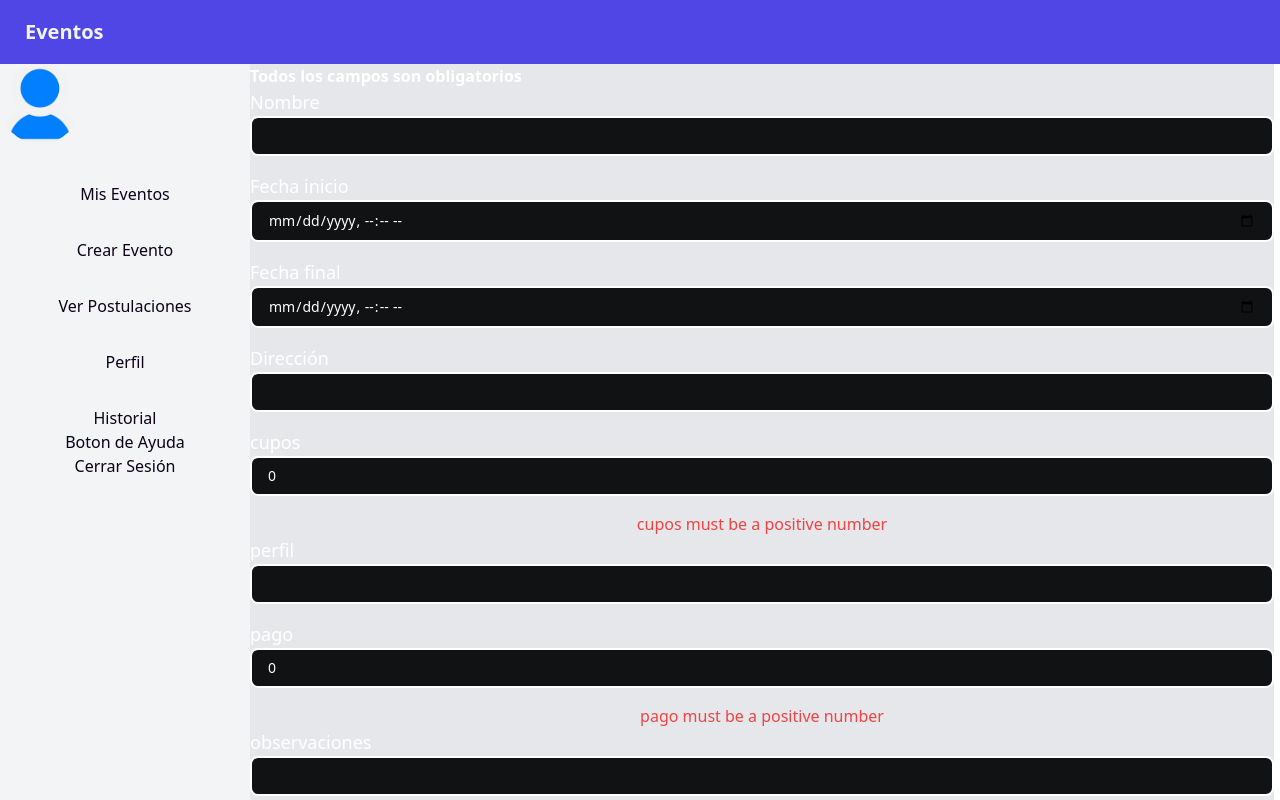
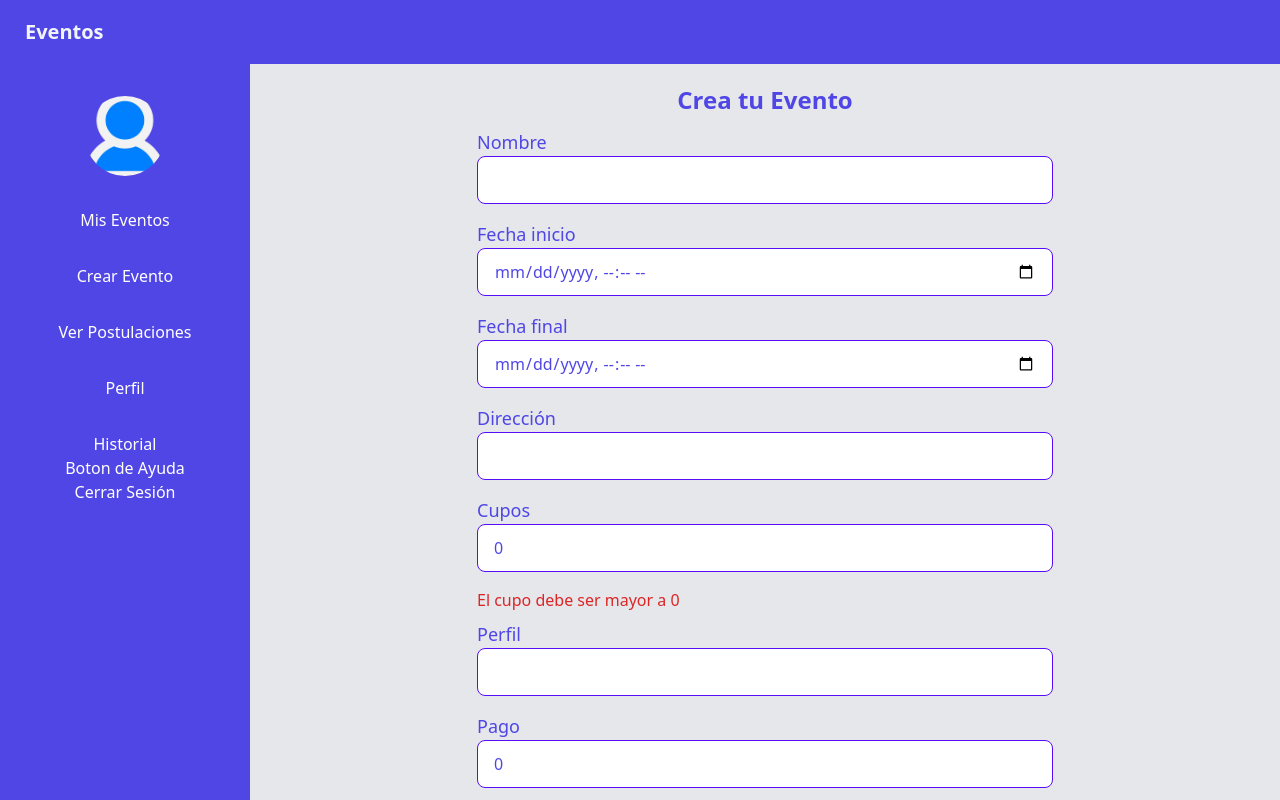
Before and after one commit to mcsmsxfm56/fleexw, a Next.js app in the folder flipper/: page /home in a window 1280 px wide. Both pictures are taken after a click on the button "Crear Evento". Shown: the top 800 px of the page. Built offline with nearby package versions, Linux system fonts and the light colour scheme; no server answers.

Commit message:
responsive crear evento

```diff
--- a/flipper/src/components/CrearEvento/CreateEventForm.tsx
+++ b/flipper/src/components/CrearEvento/CreateEventForm.tsx
@@ -27,9 +27,17 @@ const validationSchema = yup.object({
   fecha_inicio: yup.string().required(""),
   fecha_final: yup.string().required(""),
   lugar: yup.string().required(""),
-  cupos: yup.number().required().positive().integer(),
+  cupos: yup
+    .number()
+    .required("El cupo debe ser mayor a 0")
+    .positive("El cupo debe ser mayor a 0")
+    .integer(),
   perfil: yup.string().required(""),
-  pago: yup.number().required().positive().integer(),
+  pago: yup
+    .number()
+    .required("El Pago debe ser mayor a 0")
+    .positive("El Pago debe ser mayor a 0")
+    .integer(),
   observaciones: yup.string().required(""),
 });
 
@@ -79,15 +87,16 @@ const CreateEventForm = () => {
   /* console.log(formik.values);
   console.log(id); */
   return (
-    <>
-      <h3 className="text-white font-bold">
-        Todos los campos son obligatorios
+    <div className="w-full h-screen max-sm:h-full md:ml-6 lg:ml-0 flex flex-col lg:h-full items-center">
+      <div className="xl:-mr-[250px]">
+        <h3 className="text-indigo-600 font-bold text-center p-3 mt-2 text-2xl">
+          Crea tu Evento
         </h3>
 
         <form
           onSubmit={formik.handleSubmit}
-        className="w-full flex flex-col items-center"
-      >
+          className="w-full flex flex-col items-start">
+          <div className="w-full">
             <InputField
               name="nombre"
               text="Nombre"
@@ -95,10 +104,11 @@ const CreateEventForm = () => {
               value={formik.values.nombre}
               changeFunc={formik.handleChange}
             />
+          </div>
           {formik.errors.nombre ? (
-          <div className="text-red-500">{formik.errors.nombre}</div>
+            <div className="text-red-600">{formik.errors.nombre}</div>
           ) : null}
-
+          <div className="w-full">
             <InputField
               name="fecha_inicio"
               text="Fecha inicio"
@@ -106,10 +116,11 @@ const CreateEventForm = () => {
               value={formik.values.fecha_inicio}
               changeFunc={formik.handleChange}
             />
+          </div>
           {formik.errors.fecha_inicio ? (
-          <div className="text-red-500">{formik.errors.fecha_inicio}</div>
+            <div className="text-red-600">{formik.errors.fecha_inicio}</div>
           ) : null}
-
+          <div className="w-full">
             <InputField
               name="fecha_final"
               text="Fecha final"
@@ -117,10 +128,11 @@ const CreateEventForm = () => {
               value={formik.values.fecha_final}
               changeFunc={formik.handleChange}
             />
+          </div>
           {formik.errors.fecha_final ? (
-          <div className="text-red-500">{formik.errors.fecha_final}</div>
+            <div className="text-red-600">{formik.errors.fecha_final}</div>
           ) : null}
-
+          <div className="w-full">
             <InputField
               name="lugar"
               text="Dirección"
@@ -128,54 +140,57 @@ const CreateEventForm = () => {
               value={formik.values.lugar}
               changeFunc={formik.handleChange}
             />
+          </div>
           {formik.errors.lugar ? (
-          <div className="text-red-500">{formik.errors.lugar}</div>
+            <div className="text-red-600">{formik.errors.lugar}</div>
           ) : null}
-
+          <div className="w-full">
             <InputField
               name="cupos"
-          text="cupos"
+              text="Cupos"
               type="number"
               value={formik.values.cupos}
               changeFunc={formik.handleChange}
             />
+          </div>
           {formik.errors.cupos ? (
-          <div className="text-red-500">{formik.errors.cupos}</div>
+            <div className="text-red-600 mb-2">{formik.errors.cupos}</div>
           ) : null}
-
+          <div className="w-full">
             <InputField
               name="perfil"
-          text="perfil"
+              text="Perfil"
               type="text"
               value={formik.values.perfil}
               changeFunc={formik.handleChange}
             />
+          </div>
           {formik.errors.perfil ? (
-          <div className="text-red-500">{formik.errors.perfil}</div>
+            <div className="text-red-600">{formik.errors.perfil}</div>
           ) : null}
-
+          <div className="w-full">
             <InputField
               name="pago"
-          text="pago"
+              text="Pago"
               type="number"
               value={formik.values.pago}
               changeFunc={formik.handleChange}
             />
-
+          </div>
           {formik.errors.pago ? (
-          <div className="text-red-500">{formik.errors.pago}</div>
+            <div className="text-red-600 mb-2">{formik.errors.pago}</div>
           ) : null}
-
+          <div className="w-full">
             <InputField
               name="observaciones"
-          text="observaciones"
+              text="Observaciones"
               type="text"
               value={formik.values.observaciones}
               changeFunc={formik.handleChange}
             />
-
+          </div>
           {formik.errors.observaciones ? (
-          <div className="text-red-500">{formik.errors.observaciones}</div>
+            <div className="text-red-600">{formik.errors.observaciones}</div>
           ) : null}
 
           {submitError && (
@@ -183,27 +198,30 @@ const CreateEventForm = () => {
               {submitError}
             </span>
           )}
+          <div className="w-full text-center">
             {isLoading ? (
               <LoadingSubmitForm />
             ) : (
               <>
                 {!formik.isValid && (
-              <p className="text-white mt-4">Debe rellenar todos los campos</p>
+                  <p className="text-red-600">Debe rellenar todos los campos</p>
                 )}
                 <button
                   type="submit"
-              className={`${formik.touched && formik.isValid
+                  className={`${
+                    formik.touched && formik.isValid
                       ? "bg-[#4B39EF] hover:bg-[#6050f3] cursor-pointer"
                       : "bg-slate-400"
-                } rounded-lg px-16 py-2 my-4 text-lg text-white font-bold transition duration-300`}
-              disabled={!formik.isValid}
-            >
+                  } rounded-lg px-16 py-2 mb-6 mt-2 text-lg text-white font-bold transition duration-300`}
+                  disabled={!formik.isValid}>
                   Crear Evento
                 </button>
               </>
             )}
+          </div>
         </form>
-    </>
+      </div>
+    </div>
   );
 };
 
--- a/flipper/src/components/InputField.tsx
+++ b/flipper/src/components/InputField.tsx
@@ -17,14 +17,14 @@ const InputField = ({
 }: InputFieldData) => {
   return (
     <div className="w-full mb-4">
-      <label className="relative text-white text-lg">
+      <label className="relative text-indigo-600 text-lg">
         {text}
         <input
           type={type}
           name={name}
           value={value}
           onChange={changeFunc}
-          className="w-full px-4 py-2 bg-[#101213] text-sm rounded-lg border-2 border-white text-white  transition duration-300"
+          className="w-full input input-bordered input-primary max-w-xs md:w-screen md:flex md:flex-col md:justify-center md:max-w-lg lg:w-screen lg:max-w-xl lg:flex lg:flex-col lg:justify-center"
           placeholder=" "
         />
         {/* <span className="text-2xl text-white text-opacity-80 absolute left-0 mt-2 mx-4 transition duration-300 input-text">
--- a/flipper/src/components/Menu/ListaDePestañasDelMenu.tsx
+++ b/flipper/src/components/Menu/ListaDePestañasDelMenu.tsx
@@ -1,37 +1,45 @@
-import React from 'react'
-import { ShowElements } from '@/types/Types'
-import { BotonesDePestañasDelMenu } from '@/utils/BotonesDePestañasDelMenu'
+import React from "react";
+import { ShowElements } from "@/types/Types";
+import { BotonesDePestañasDelMenu } from "@/utils/BotonesDePestañasDelMenu";
 
 interface Props {
-    setShowElements: React.Dispatch<React.SetStateAction<ShowElements>>
+  setShowElements: React.Dispatch<React.SetStateAction<ShowElements>>;
+  setIsExpanded: React.Dispatch<React.SetStateAction<Boolean>>;
 }
 
-const ListaDePestañasDelMenu = ({ setShowElements }: Props) => {
-
-    const handleShowElements = (ev: React.MouseEvent<HTMLButtonElement, MouseEvent>) => {
-        const idButton = (ev.target as HTMLButtonElement).id
+const ListaDePestañasDelMenu = ({ setShowElements, setIsExpanded }: Props) => {
+  const handleShowElements = (
+    ev: React.MouseEvent<HTMLButtonElement, MouseEvent>
+  ) => {
+    const idButton = (ev.target as HTMLButtonElement).id;
     setShowElements({
       showEventos: idButton === "Mis Eventos" ? true : false,
       showHistorial: idButton === "Historial" ? true : false,
       showCrear: idButton === "Crear Evento" ? true : false,
       showPostulaciones: idButton === "Ver Postulaciones" ? true : false,
       showPerfil: idButton === "Perfil" ? true : false,
-        })
-    }
+    });
+    setIsExpanded(false);
+  };
   return (
-        <ul className={"px-4 md:mt-8 flex flex-col gap-8 items-start border-black rounded transition-all"}>
-            {
-                BotonesDePestañasDelMenu.map(pestaña => {
+    <ul
+      className={
+        "px-4 md:mt-8 flex flex-col gap-8 items-start border-black rounded transition-all"
+      }>
+      {BotonesDePestañasDelMenu.map((pestaña) => {
         return (
-                        <li className='w-full' key={pestaña}>
-                            <button id={pestaña} className={"w-full block text-[#0c0019]"}
-                                onClick={handleShowElements}>{pestaña}</button>
+          <li className="w-full" key={pestaña}>
+            <button
+              id={pestaña}
+              className={"w-full block text-white"}
+              onClick={handleShowElements}>
+              {pestaña}
+            </button>
           </li>
-                    )
-                })
-            }
+        );
+      })}
     </ul>
-    )
-}
+  );
+};
 
-export default ListaDePestañasDelMenu
+export default ListaDePestañasDelMenu;
--- a/flipper/src/components/Menu/Menu.tsx
+++ b/flipper/src/components/Menu/Menu.tsx
@@ -1,64 +1,68 @@
-import React, { Dispatch, SetStateAction, useContext, useRef } from 'react'
-import Link from 'next/link'
-import Image from 'next/image'
-import { IconContext } from 'react-icons'
-import { FaArrowLeft } from 'react-icons/fa'
-import { MenuContext } from '@/context/MenuContext'
-import { useSesionUsuarioContext } from '@/hooks/useSesionUsuarioContext'
-import ListaDePestañasDelMenu from './ListaDePestañasDelMenu'
-import perfilProvisorio from "../../assets/images/imagenPerfilProvisoria.png"
-import { ShowElements } from '@/types/Types'
+import React, { Dispatch, SetStateAction, useContext, useRef } from "react";
+import Link from "next/link";
+import Image from "next/image";
+import { IconContext } from "react-icons";
+import { FaArrowLeft } from "react-icons/fa";
+import { MenuContext } from "@/context/MenuContext";
+import { useSesionUsuarioContext } from "@/hooks/useSesionUsuarioContext";
+import ListaDePestañasDelMenu from "./ListaDePestañasDelMenu";
+import perfilProvisorio from "../../assets/images/imagenPerfilProvisoria.png";
+import { ShowElements } from "@/types/Types";
 
 interface Props {
-  isExpanded: boolean,
-  setIsExpanded: React.Dispatch<React.SetStateAction<boolean>>
+  isExpanded: boolean;
+  setIsExpanded: React.Dispatch<React.SetStateAction<boolean>>;
 }
 
-
 const Menu = ({ isExpanded, setIsExpanded }: Props) => {
-  const { logout, nombre } = useSesionUsuarioContext()
-  const { setShowElements } = useContext(MenuContext)
-
+  const { logout, nombre } = useSesionUsuarioContext();
+  const { setShowElements } = useContext(MenuContext);
 
   return (
     <div
       className={
         !isExpanded
-          ? "h-screen md:w-1/5 lg:w-[250px] absolute md:block top-0 md:top-[64px] -left-36 md:left-0 bottom-0 bg-gray-100 flex flex-col justify-center gap-8 transition-[left] md:transition-none duration-500 ease-out"
-          : "h-screen absolute bg-gray-100 top-0 md:top-[64px] left-0 flex flex-col justify-center gap-8 transition-[left] md:transition-none duration-500 ease-out"
-      }
-    >
+          ? "h-screen md:w-1/4 lg:w-[250px] xl:h-[121vh] 2xl:h-screen absolute md:block top-0 md:top-[64px] -left-40 md:left-0 bottom-0 bg-indigo-600 flex flex-col justify-center gap-8 transition-[left] md:transition-none duration-500 ease-out z-40"
+          : "h-screen bg-indigo-600 top-0 md:top-[64px] left-0 flex flex-col justify-center gap-8 transition-[left] md:transition-none duration-500 ease-out z-40 fixed"
+      }>
       <IconContext.Provider
         value={{
-          color: "#3F3F3F",
+          color: "white",
           size: "1.5em",
           className: "global-class-name",
-        }}
-      >
+        }}>
         <button
           className="mt-5 mb-8 md:hidden"
-          onClick={() => setIsExpanded(!isExpanded)}
-        >
+          onClick={() => setIsExpanded(!isExpanded)}>
           <FaArrowLeft />
         </button>
       </IconContext.Provider>
 
-      <div className="avatar">
-        <div className="w-20 rounded-full">
+      <div className="avatar flex justify-center mt-8">
+        <div className="w-20 rounded-full ">
           <Image src={perfilProvisorio} alt="Picture of the author" />
         </div>
       </div>
-      <p className={"w-full block text-[#0c0019]"}>{nombre}</p>
+      <p className={"w-full block text-white text-center -mt-8 md:mt-0"}>
+        {nombre}
+      </p>
 
-      <ListaDePestañasDelMenu setShowElements={setShowElements} />
+      <ListaDePestañasDelMenu
+        setShowElements={setShowElements}
+        setIsExpanded={() => setIsExpanded(false)}
+      />
 
-      <Link href="" className={"w-full block text-[#0c0019] text-center"}>Boton de Ayuda</Link>
-      <button className={"w-full block text-[#0c0019]"} onClick={() => logout()}>Cerrar Sesión</button>
+      <Link href="" className={"w-full block text-white text-center"}>
+        Boton de Ayuda
+      </Link>
+      <button className={"w-full block text-white"} onClick={() => logout()}>
+        Cerrar Sesión
+      </button>
     </div>
-  )
-}
+  );
+};
 
-export default Menu
+export default Menu;
 
 //MENU OLD
 /*
--- a/flipper/src/components/NavBar.tsx
+++ b/flipper/src/components/NavBar.tsx
@@ -1,31 +1,36 @@
-import React, { useState } from 'react'
-import Menu from './Menu/Menu';
-import { useSesionUsuarioContext } from '@/hooks/useSesionUsuarioContext';
-import { ShowElements } from '@/types/Types';
-
+import React, { useState } from "react";
+import Menu from "./Menu/Menu";
+import { useSesionUsuarioContext } from "@/hooks/useSesionUsuarioContext";
+import { ShowElements } from "@/types/Types";
 
 const NavBar = () => {
-
   const [isExpanded, setIsExpanded] = useState(false);
 
   return (
-        <nav className="navbar relative bg-indigo-600">
+    <nav className="navbar relative bg-indigo-600 w-full h-full">
       <div className="flex-none">
-                <button className="btn btn-square btn-sm btn-ghost md:hidden" onClick={() => setIsExpanded(!isExpanded)}>
-                    <svg xmlns="http://www.w3.org/2000/svg" fill="none" viewBox="0 0 24 24" className="inline-block w-7 h-7 stroke-current">
-                        <path strokeLinecap="round" strokeLinejoin="round" strokeWidth="2" d="M4 6h16M4 12h16M4 18h16"></path>
+        <button
+          className="btn btn-square btn-sm btn-ghost md:hidden"
+          onClick={() => setIsExpanded(!isExpanded)}>
+          <svg
+            xmlns="http://www.w3.org/2000/svg"
+            fill="none"
+            viewBox="0 0 24 24"
+            className="inline-block w-7 h-7 stroke-current">
+            <path
+              strokeLinecap="round"
+              strokeLinejoin="round"
+              strokeWidth="2"
+              d="M4 6h16M4 12h16M4 18h16"></path>
           </svg>
         </button>
       </div>
       <div className="flex-1">
         <a className="btn btn-ghost normal-case text-xl">Eventos</a>
       </div>
-            <Menu
-                isExpanded={isExpanded}
-                setIsExpanded={setIsExpanded}
-            />
+      <Menu isExpanded={isExpanded} setIsExpanded={setIsExpanded} />
     </nav>
-    )
-}
+  );
+};
 
-export default NavBar
+export default NavBar;
--- a/flipper/src/pages/home/index.tsx
+++ b/flipper/src/pages/home/index.tsx
@@ -10,7 +10,6 @@ import CreateEventForm from "@/components/CrearEvento/CreateEventForm";
 import { MenuContext } from "@/context/MenuContext";
 import { useSesionUsuarioContext } from "@/hooks/useSesionUsuarioContext";
 
-
 const hardcoded = {
   nombreEvento: "Nombre evento2",
   fechaEvento: "24 de abril 13:15HS",
@@ -19,24 +18,20 @@ const hardcoded = {
   direccion: "Calle falsa 123, Barranquilla, Atlantico",
 };
 
-
 export default function Home() {
-
-  const { showElements } = useContext(MenuContext)
+  const { showElements } = useContext(MenuContext);
 
   return (
     <>
       <header className="bg-indigo-600 text-slate-100 flex justify-between">
         <NavBar />
       </header>
-      <main className="bg-gray-200 md:w-4/5 md:ml-[20%] lg:ml-[250px]">
-
+      <main className="bg-gray-200 w-full md:w-4/5 md:ml-[20%] lg:ml-[250px] xl:w-full xl:ml-0">
         {showElements.showEventos && <Eventos />}
         {showElements.showHistorial && <Historial />}
         {showElements.showCrear && <CreateEventForm />}
         {showElements.showPostulaciones && <PostulacionesTrabajador />}
         {showElements.showPerfil && <PerfilEmpresa />}
-
       </main>
     </>
   );
```
Lines whose indentation alone changed are shown as unchanged.
